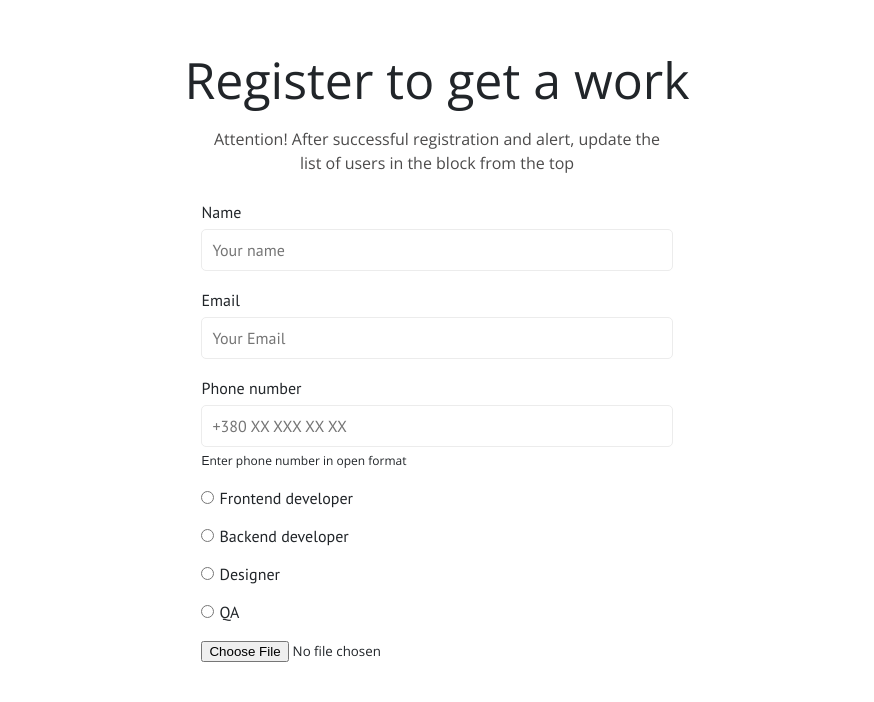
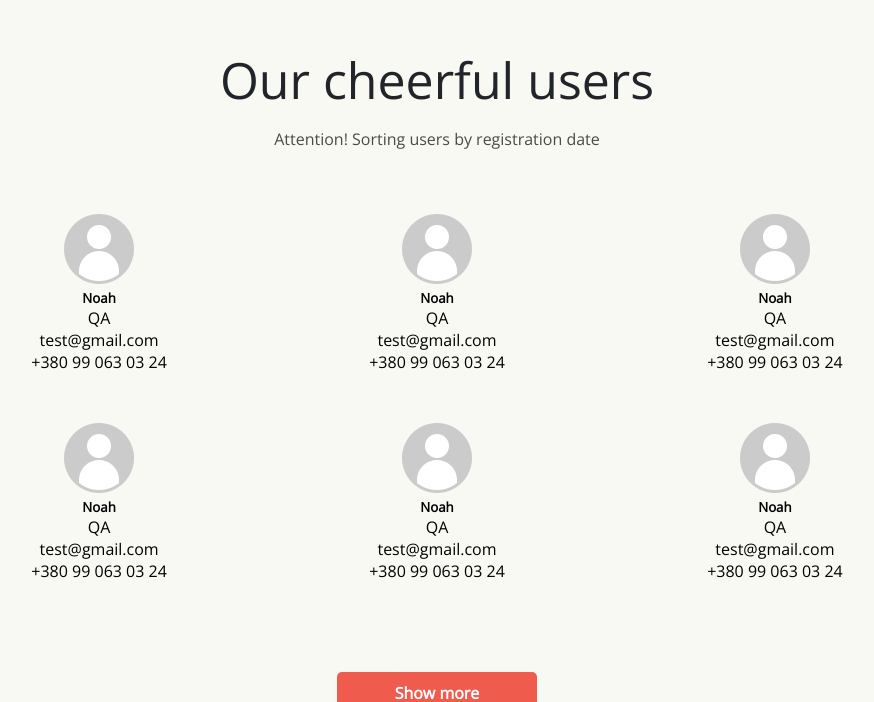
Before and after one commit to squuze5/abz.agency, a React (Create React App) app: page / in a window 1280 px wide. Shown: the part 104-806 px from the top of the page, without its empty margins (203-1077 px from the left). Built offline with nearby package versions, Linux system fonts and the light colour scheme.

Commit message:
Create users section

```diff
--- a/src/App.js
+++ b/src/App.js
@@ -1,10 +1,12 @@
 import React from 'react';
 import Footer from './components/Footer/Footer';
 import Form from './components/Form/Form';
+import Users from './components/Users/Users';
 
 function App() {
   return (
     <div className="App">
+      <Users />
       <Form />
       <Footer />
     </div>
--- a/src/components/Form/Form.jsx
+++ b/src/components/Form/Form.jsx
@@ -4,7 +4,7 @@ import './Form.scss';
 
 const Form = () => {
     return (
-        <div className="form section">
+        <section className="form section">
             <div className="container">
                 <div className="section__header">
                     <div className="section__header-title">
@@ -71,7 +71,7 @@ const Form = () => {
                     </form>
                 </div>
             </div>
-        </div>
+        </section>
     )
 }
 
--- /dev/null
+++ b/src/components/Users/CardUser.jsx
@@ -0,0 +1,25 @@
+import React from 'react';
+
+import DefaultPhoto from '../../assets/img/photo-cover.png';
+
+const CardUser = () => {
+    return (
+        <div className="user__card">
+            <div className="user__card-img">
+                <img src={DefaultPhoto} alt="User avatart"/>
+            </div>
+
+            <div className="user__card-name">
+                <h5>Noah</h5>
+            </div>
+
+            <div className="user__card-info">
+                <span>QA</span>
+                <span>test@gmail.com</span>
+                <span>+380 99 063 03 24</span>
+            </div>
+        </div>
+    )
+}
+
+export default CardUser;
--- a/src/components/Users/Users.jsx
+++ b/src/components/Users/Users.jsx
@@ -0,0 +1,43 @@
+import React from 'react';
+
+import './Users.scss';
+import CardUser from './CardUser';
+
+const Users = () => {
+    return (
+        <section className="users section">
+            <div className="container">
+
+                <div className="section__header">
+                    <div className="section__header-title">
+                        <h2>Our cheerful users</h2>
+                    </div>
+                    <div className="section__header-subtitle">
+                        <h5>
+                            Attention! Sorting users by registration date
+                        </h5>
+                    </div>
+                </div>
+
+                <div className="users__content">
+
+                    <div className="users__content-list">
+                        <CardUser />
+                        <CardUser />
+                        <CardUser />
+
+                        <CardUser />
+                        <CardUser />
+                        <CardUser />
+                    </div>
+
+                    <div className="submit-button">
+                        <button>Show more</button>
+                    </div>
+                </div>
+            </div>
+        </section>
+    )
+}
+
+export default Users;
--- a/src/components/Users/Users.scss
+++ b/src/components/Users/Users.scss
@@ -0,0 +1,23 @@
+.users {
+    background-color: #f9f9f3;
+}
+
+.users__content {
+    .users__content-list {
+        display: flex;
+        flex-wrap: wrap;
+        justify-content: center;
+        text-align: center;
+        margin-top: 50px;
+
+        .user__card {
+            width: 33%;
+            margin-bottom: 50px;
+
+            .user__card-info {
+                display: flex;
+                flex-direction: column;
+            }
+        }
+    }
+}
--- a/src/index.scss
+++ b/src/index.scss
@@ -13,7 +13,7 @@
 }
 
 .section {
-  margin: 150px 0;
+  padding: 150px 0;
 }
 
 .section__header {
```
